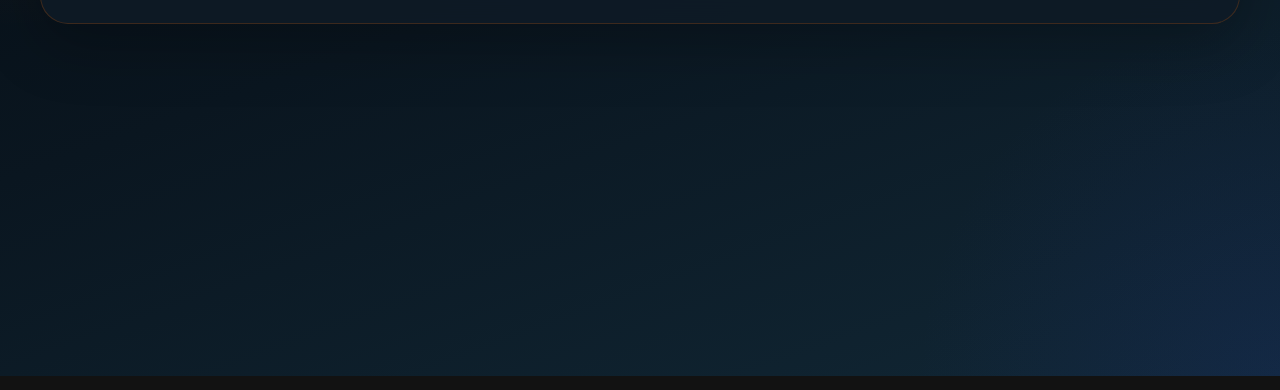
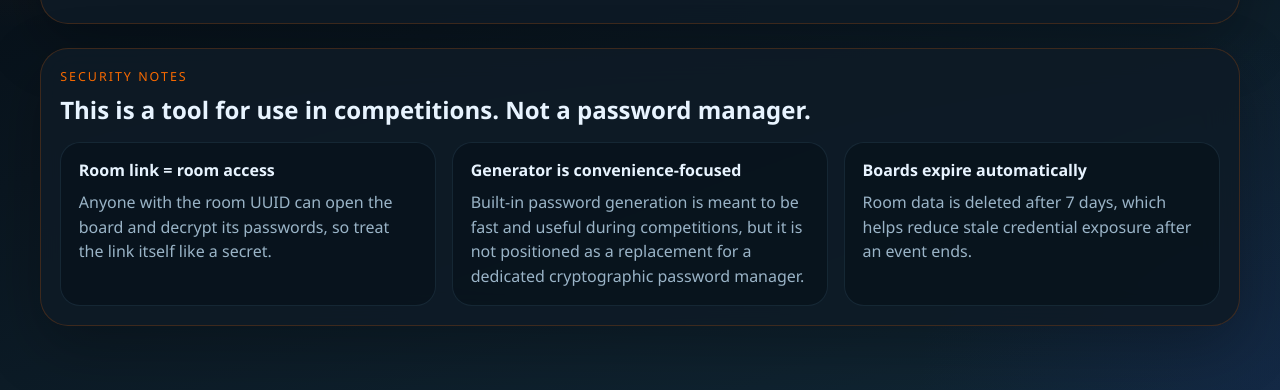
Before and after one commit to StephenSantilli/passboard, a website: page public/index.html in a window 1280 px wide. Shown: the part 424-814 px from the top of the page. Drawn offline with nearby package versions, Linux system fonts and the light colour scheme.

Commit message:
Added security notes section

```diff
--- a/public/app.js
+++ b/public/app.js
@@ -31,6 +31,8 @@ const elements = {
   leaveRoomButton: document.getElementById("leave-room-button"),
   boardView: document.getElementById("board-view"),
   hero: document.querySelector(".hero"),
+  securityNotes: document.getElementById("security-notes"),
+  featuresSection: document.getElementById("features-section"),
   roomKeyInput: document.getElementById("room-key-input"),
   joinRoomForm: document.getElementById("join-room-form"),
   createRoomButton: document.getElementById("create-room-button"),
@@ -343,6 +345,8 @@ function showBoard(roomKey, actorName) {
   state.roomKey = roomKey;
   state.actorName = actorName;
   elements.hero.classList.add("hidden");
+  elements.securityNotes.classList.add("hidden");
+  elements.featuresSection.classList.add("hidden");
   elements.roomNavbar.classList.remove("hidden");
   elements.boardView.classList.remove("hidden");
   elements.roomLink.value = new URL(`/room/${roomKey}`, window.location.origin).toString();
--- a/public/index.html
+++ b/public/index.html
@@ -77,6 +77,37 @@
           </svg>
         </a>
       </header>
+
+      <section id="security-notes" class="panel landing-panel security-notes">
+        <div class="panel-header">
+          <div>
+            <p class="eyebrow">Security Notes</p>
+            <h2>This is a tool for use in competitions. Not a password manager.</h2>
+          </div>
+        </div>
+        <div class="security-notes-grid">
+          <article class="security-note-card">
+            <h3>Room link = room access</h3>
+            <p>
+              Anyone with the room UUID can open the board and decrypt its passwords, so
+              treat the link itself like a secret.
+            </p>
+          </article>
+          <article class="security-note-card">
+            <h3>Generator is convenience-focused</h3>
+            <p>
+              Built-in password generation is meant to be fast and useful during competitions,
+              but it is not positioned as a replacement for a dedicated cryptographic password manager.
+            </p>
+          </article>
+          <article class="security-note-card">
+            <h3>Boards expire automatically</h3>
+            <p>
+              Room data is deleted after 7 days, which helps reduce stale credential exposure after an event ends.
+            </p>
+          </article>
+        </div>
+      </section>
 
       <main id="board-view" class="board-view hidden">
         <section class="room-banner">
--- a/public/styles.css
+++ b/public/styles.css
@@ -141,6 +141,10 @@ input:focus {
 .hero,
 .panel {
   border-radius: 28px;
+}
+
+.landing-panel {
+  margin-top: 1.5rem;
 }
 
 .hero {
@@ -321,6 +325,31 @@ h1 {
 
 .panel-header h2 {
   margin-bottom: 0;
+}
+
+.security-notes-grid {
+  display: grid;
+  grid-template-columns: repeat(3, minmax(0, 1fr));
+  gap: 1rem;
+}
+
+.security-note-card {
+  min-width: 0;
+  padding: 1rem 1.1rem;
+  border-radius: 20px;
+  background: rgba(8, 18, 28, 0.74);
+  border: 1px solid rgba(145, 210, 255, 0.1);
+}
+
+.security-note-card h3 {
+  margin: 0 0 0.55rem;
+  font-size: 1rem;
+}
+
+.security-note-card p {
+  margin-bottom: 0;
+  color: var(--muted);
+  line-height: 1.55;
 }
 
 .primary {
@@ -689,6 +718,10 @@ output {
     grid-template-columns: 1fr;
   }
 
+  .security-notes-grid {
+    grid-template-columns: 1fr;
+  }
+
   .password-row,
   .room-navbar,
   .room-banner,
```
